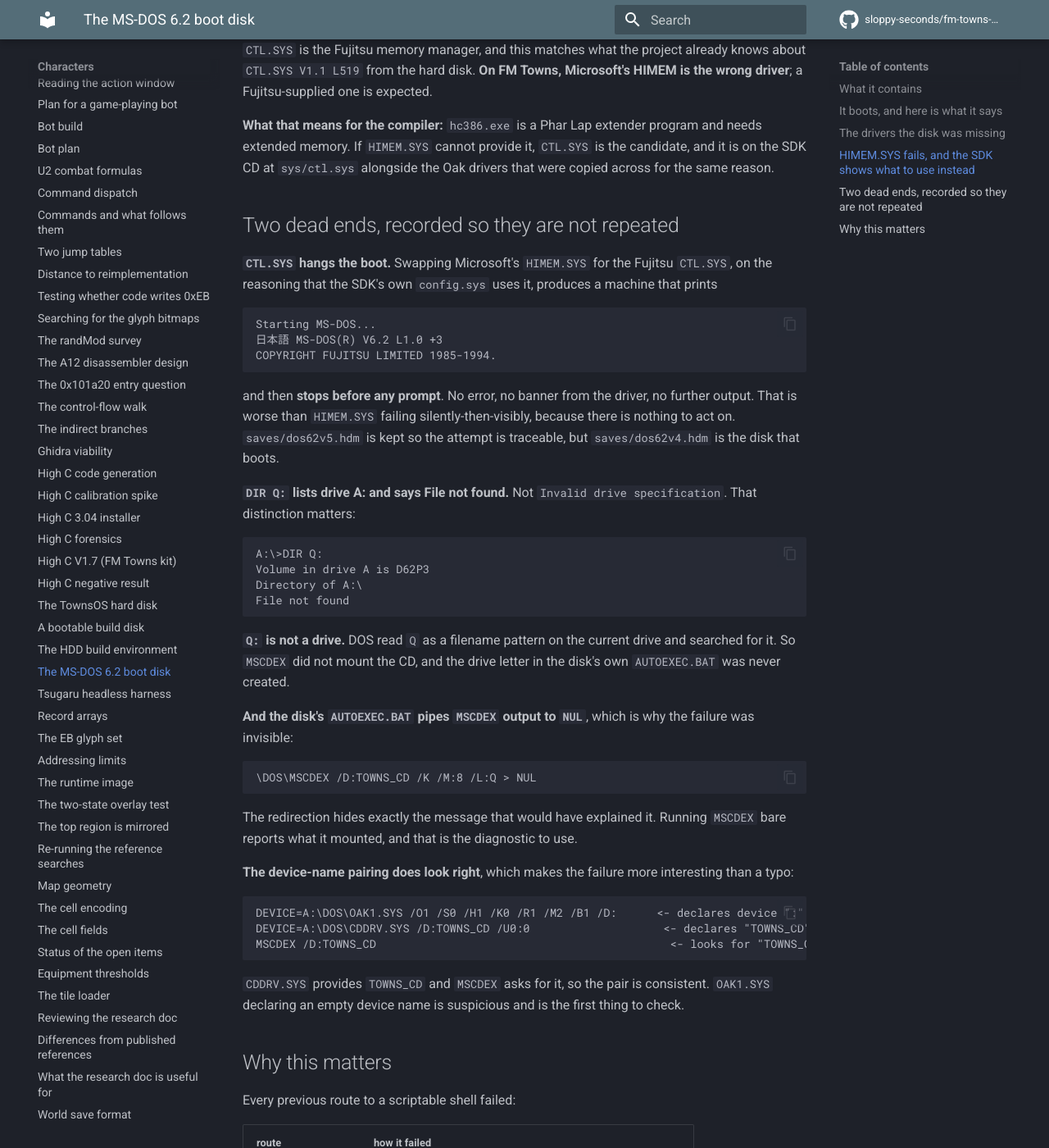
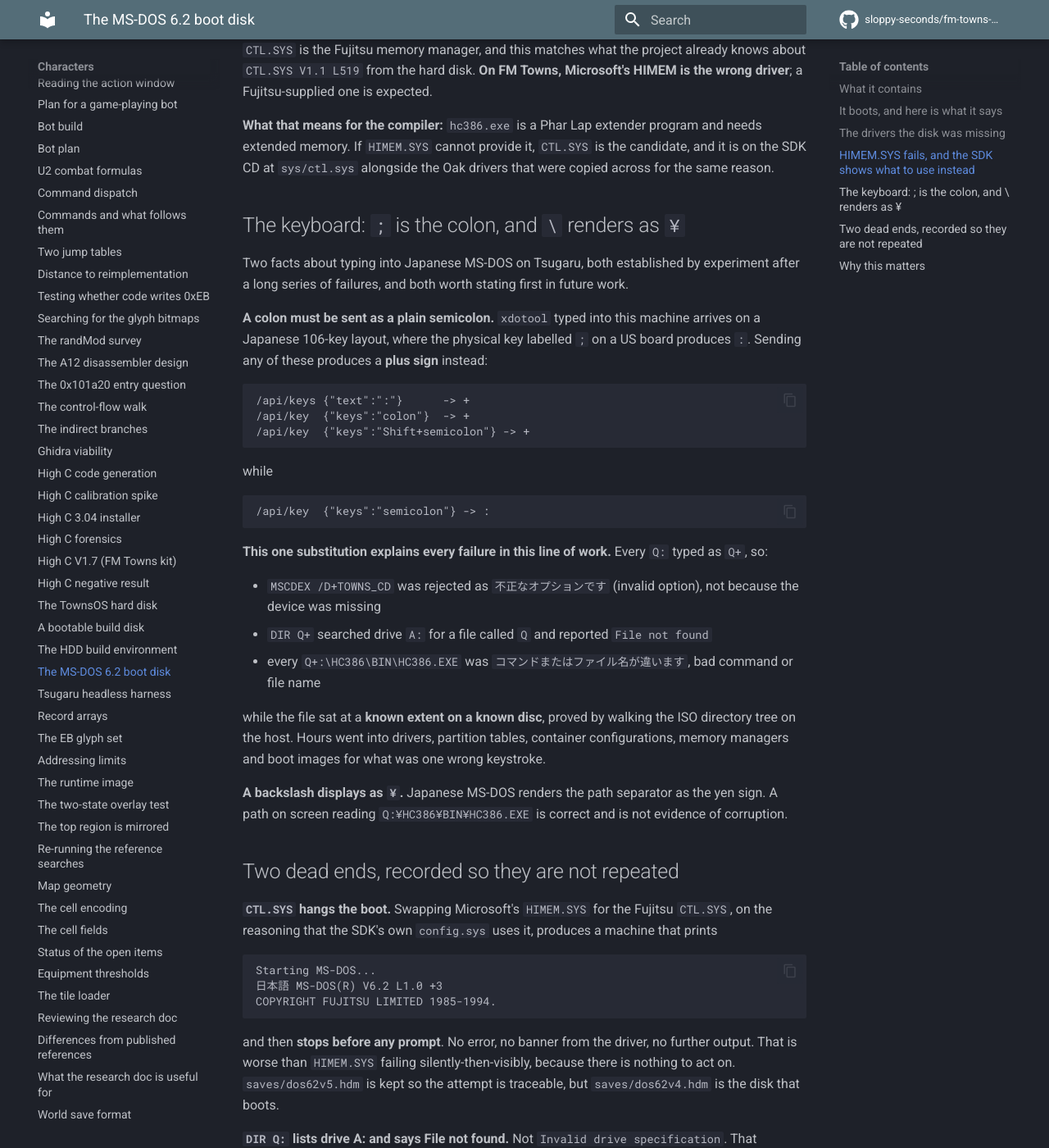
Before and after one commit to sloppy-seconds/fm-towns-ultima, an MkDocs documentation site: the page built from docs/dos62-boot-disk.md, in a window 1280 px wide and 1400 px high, scrolled down 2380 px. Shown: the whole window at 82% size. Built offline with MkDocs 1.6.1 and Material for MkDocs 9.7.7, drawn with Linux system fonts in a browser that asks for light colours; comment, search, counter and statistics services are not loaded.

Commit message:
The colon is a semicolon, and one wrong keystroke explains the whole session
Two facts about typing into Japanese MS-DOS on Tsugaru, both established by experiment after a long series of
failures.

A COLON MUST BE SENT AS A PLAIN SEMICOLON. xdotool input arrives on a Japanese 106-key layout, where the key labelled
";" on a US board produces ":". All of these produce a PLUS sign instead:

  /api/keys {"text":":"}                -> +
  /api/key  {"keys":"colon"}            -> +
  /api/key  {"keys":"Shift+semicolon"}  -> +

while

  /api/key  {"keys":"semicolon"}        -> :

THIS ONE SUBSTITUTION EXPLAINS EVERY FAILURE. Every Q: was typed as Q+, so MSCDEX /D+TOWNS_CD was rejected as
"invalid option" rather than a missing device, DIR Q+ searched drive A for a file called Q and reported File not
found, and every Q+:\HC386\BIN\HC386.EXE was "bad command or file name" while the file sat at a known extent on a
known disc, proved by walking the ISO on the host.

Hours went into drivers, partition tables, container configurations, memory managers and boot images for one wrong
keystroke.

A BACKSLASH DISPLAYS AS THE YEN SIGN. Japanese MS-DOS renders the separator as Y. A path reading
Q:¥HC386¥BIN¥HC386.EXE is correct and is not corruption.

````diff
--- a/docs/dos62-boot-disk.md
+++ b/docs/dos62-boot-disk.md
@@ -105,6 +105,40 @@
 `HIMEM.SYS` cannot provide it, `CTL.SYS` is the candidate, and it is on the SDK CD at `sys/ctl.sys` alongside the Oak
 drivers that were copied across for the same reason.
 
+## The keyboard: `;` is the colon, and `\` renders as `¥`
+
+Two facts about typing into Japanese MS-DOS on Tsugaru, both established by experiment after a long series of
+failures, and both worth stating first in future work.
+
+**A colon must be sent as a plain semicolon.** `xdotool` typed into this machine arrives on a Japanese 106-key
+layout, where the physical key labelled `;` on a US board produces `:`. Sending any of these produces a **plus sign**
+instead:
+
+```
+/api/keys {"text":":"}      -> +
+/api/key  {"keys":"colon"}  -> +
+/api/key  {"keys":"Shift+semicolon"} -> +
+```
+
+while
+
+```
+/api/key  {"keys":"semicolon"} -> :
+```
+
+**This one substitution explains every failure in this line of work.** Every `Q:` typed as `Q+`, so:
+
+- `MSCDEX /D+TOWNS_CD` was rejected as `不正なオプションです` (invalid option), not because the device was missing
+- `DIR Q+` searched drive `A:` for a file called `Q` and reported `File not found`
+- every `Q+:\HC386\BIN\HC386.EXE` was `コマンドまたはファイル名が違います`, bad command or file name
+
+while the file sat at a **known extent on a known disc**, proved by walking the ISO directory tree on the host. Hours
+went into drivers, partition tables, container configurations, memory managers and boot images for what was one
+wrong keystroke.
+
+**A backslash displays as `¥`.** Japanese MS-DOS renders the path separator as the yen sign. A path on screen reading
+`Q:¥HC386¥BIN¥HC386.EXE` is correct and is not evidence of corruption.
+
 ## Two dead ends, recorded so they are not repeated
 
 **`CTL.SYS` hangs the boot.** Swapping Microsoft's `HIMEM.SYS` for the Fujitsu `CTL.SYS`, on the reasoning that the
````
